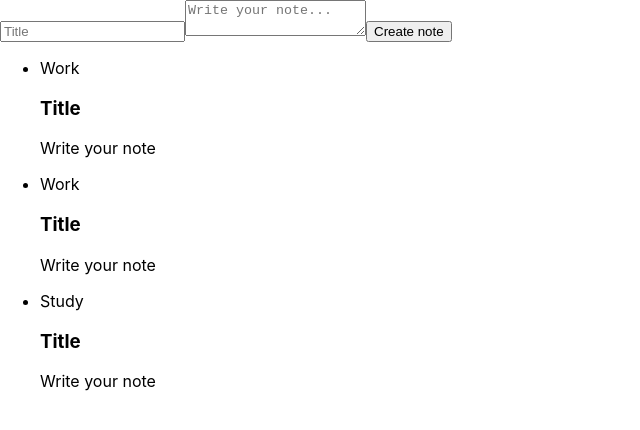
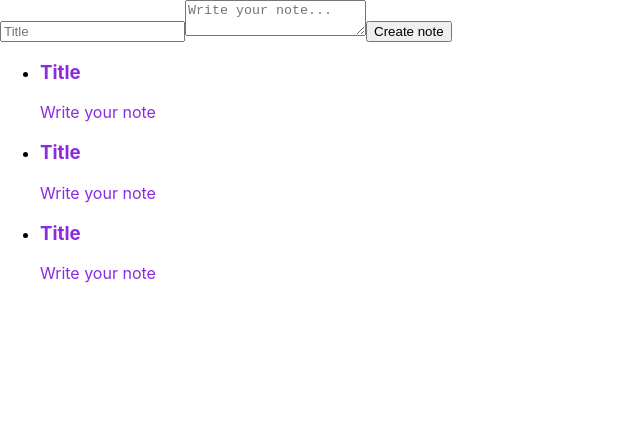
Before and after one commit to rafaelmauricioaraujo/reep, a React (Create React App) app: page / in a window 1280 px wide. Shown: the top 430 px of the page, without its empty margins (0-640 px from the left). Built offline with nearby package versions, Linux system fonts and the light colour scheme.

Commit message:
adding folders to organize project

```diff
--- a/src/components/CardNote.jsx
+++ b/src/components/CardNote/CardNote.jsx
@@ -1,9 +1,10 @@
 import React, { Component } from "react";
+import './style.css';
 
 class CardNote extends Component {
   render() {
     return (
-      <section>
+      <section className='card-note'>
         <header>
           <h3>Title</h3>
         </header>
--- /dev/null
+++ b/src/components/CardNote/style.css
@@ -0,0 +1,3 @@
+.card-note {
+    color: blueviolet;
+}
--- a/src/components/NoteList.jsx
+++ b/src/components/NoteList.jsx
@@ -1,5 +1,5 @@
 import React, { Component } from "react";
-import CardNote from "./CardNote";
+import CardNote from "./CardNote/CardNote";
 
 class NoteList extends Component {
   render() {
@@ -8,7 +8,6 @@ class NoteList extends Component {
         {Array.of("Work", "Work", "Study").map((category, index) => {
           return (
             <li key={index}>
-              <div> {category} </div>
               <CardNote />
             </li>
           );
```
